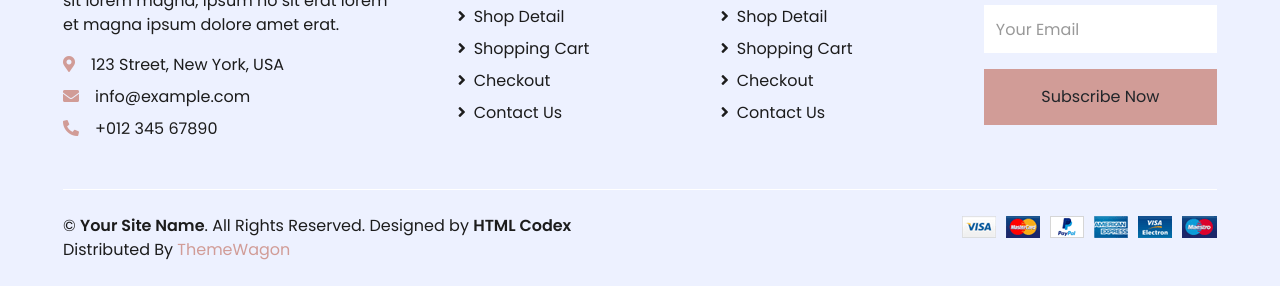
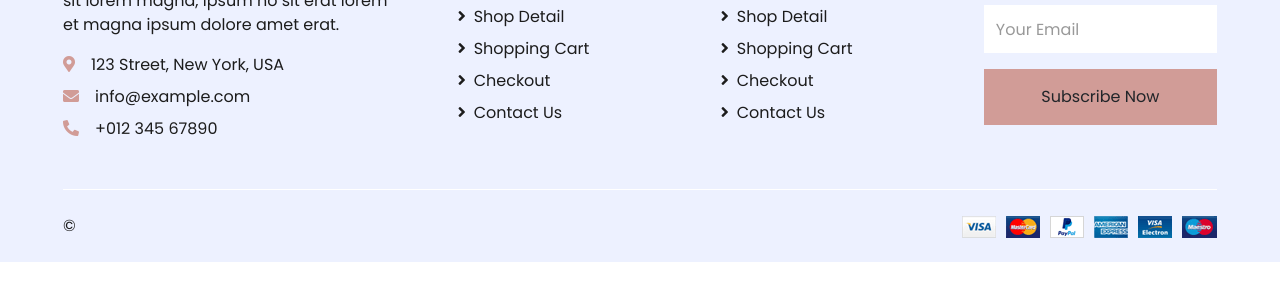
Before and after one commit to Brian290103/ecommerce-eshopper, a plain HTML site: page index.html in a window 1280 px wide. Shown: the part 5101-5387 px from the top of the page. After the commit the page ends 5363 px from the top, so only its background shows below. Drawn offline with nearby package versions, Linux system fonts and the light colour scheme.

Commit message:
Update index.html

```diff
--- a/index.html
+++ b/index.html
@@ -720,10 +720,7 @@
         <div class="row border-top border-light mx-xl-5 py-4">
             <div class="col-md-6 px-xl-0">
                 <p class="mb-md-0 text-center text-md-left text-dark">
-                    &copy; <a class="text-dark font-weight-semi-bold" href="#">Your Site Name</a>. All Rights Reserved. Designed
-                    by
-                    <a class="text-dark font-weight-semi-bold" href="https://htmlcodex.com">HTML Codex</a><br>
-                    Distributed By <a href="https://themewagon.com" target="_blank">ThemeWagon</a>
+                    &copy;
                 </p>
             </div>
             <div class="col-md-6 px-xl-0 text-center text-md-right">
```
